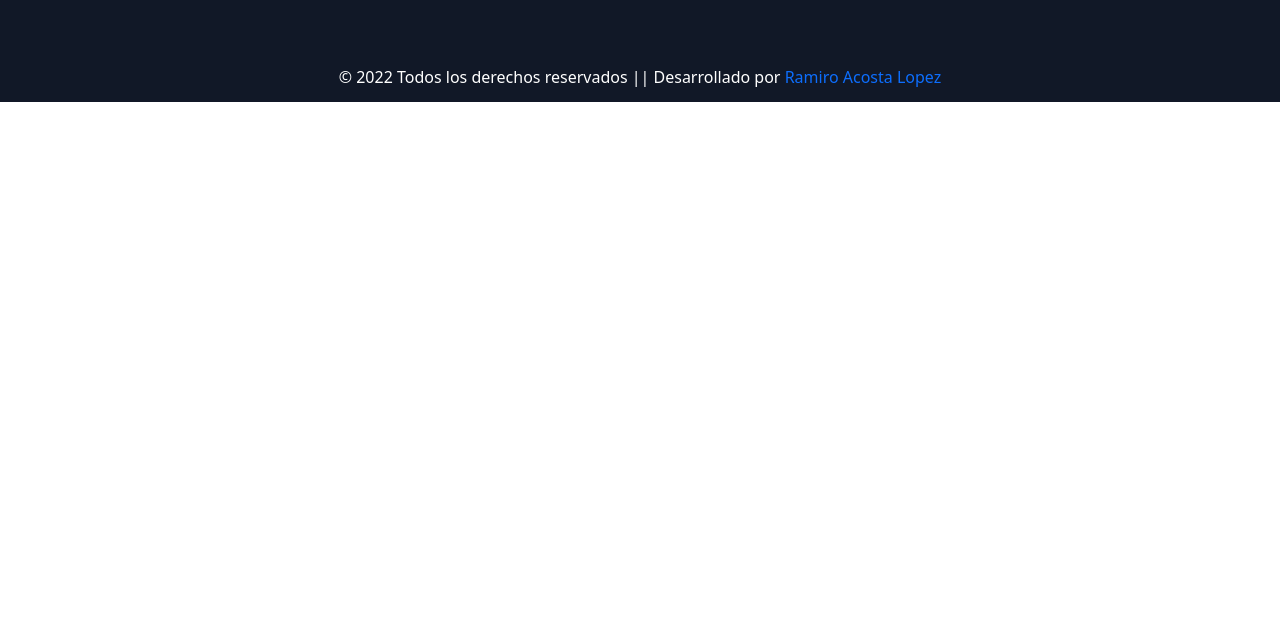
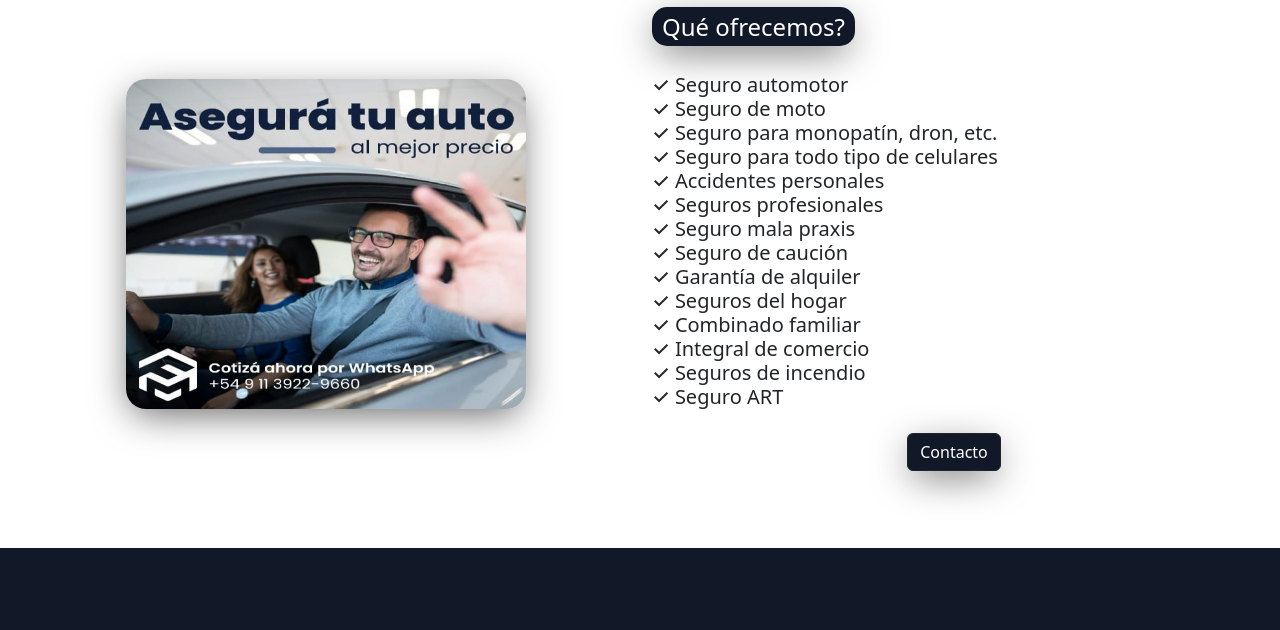
Before and after one commit to ramiroacosta/gestoriamundel, a plain HTML site: page pages/servicios.html in a window 1280 px wide. Shown: the part 1056-1686 px from the top of the page. Before the commit the page ends 1166 px from the top, so only its background shows below. Drawn offline with nearby package versions, Linux system fonts and the light colour scheme.

Commit message:
cambios seguros

```diff
--- a/css/main.css
+++ b/css/main.css
@@ -161,7 +161,34 @@
     background-color: #111827;
     color: white;
 }
-
+.estilosSeguroscol1 {
+    height: 38rem;
+}
+.estilosSeguroscol1 img {
+    height: 330px;
+    width: 400px;
+    border-radius: 20px;
+    box-shadow: -1px 10px 38px -6px rgba(0,0,0,0.63);
+    -webkit-box-shadow: -1px 10px 38px -6px rgba(0,0,0,0.63);
+    -moz-box-shadow: -1px 10px 38px -6px rgba(0,0,0,0.63);
+}
+.estilosSegurosrow {
+    padding: 0;
+    height: fit-content;
+}
+.estilosMargin h1 {
+    margin-top: 2rem;
+    margin-bottom: 2rem;
+}
+.botonMainseguros {
+    margin-bottom: 20px;
+}
+.btn-dark {
+    background-color: #111827;
+    box-shadow: -1px 10px 38px -6px rgba(0,0,0,0.63);
+    -webkit-box-shadow: -1px 10px 38px -6px rgba(0,0,0,0.63);
+    -moz-box-shadow: -1px 10px 38px -6px rgba(0,0,0,0.63);
+}
 /* estilos nosotros html */
 .estilosH1 {
     margin-top: 20px;
@@ -232,6 +259,10 @@
     }
     .row {
         padding: 0;
+        margin-top: 20px;
+    }
+    .padingRownos2 {
+        padding: 10px;
     }
     .estilosCol2 {
         height: fit-content;
@@ -263,9 +294,20 @@
     }
     .estilosColparr {
         height: 20rem;
+
+    }
+    .estilosColparr p {
+        padding: 10px;
     }
     .estilosMapa {
         width: 300px;
         height: 300px;
     }
+    .estilosSeguroscol1 img {
+        height: 230px;
+        width: 310px;
+    }
+    .estilosSeguroscol1 {
+        height: 20rem;
+    }
 }
--- a/pages/servicios.html
+++ b/pages/servicios.html
@@ -51,7 +51,7 @@
         </div>
 
         <div class="container-fluid">
-            <div class="text-center">
+            <div class="text-center estilosMargin">
                 <h1>
                     Servicios
                 </h1>
@@ -147,6 +147,49 @@
                 </div>
             </div
         </div>
+        <div class="estilosContainerseguros container-fluid">
+          <div class="text-center">
+            <h1>
+              Seguros
+            </h1>
+          </div>
+          <div class="row estilosSegurosrow row-cols-1 row-cols-md-2" id="tramites">
+
+              <div class="col estilosSeguroscol1 d-flex flex-column justify-content-center align-items-center">
+                  <img src="../img/seguros.jpeg" alt="">
+              </div>
+              <div class="col d-flex flex-column justify-content-center" >
+                      <p>
+                          <h4>
+                              <span class="estilosSpan">
+                                  Qué ofrecemos?
+                              </span>
+                          </h4>
+                          <h5>
+                              <br> ✓ Seguro automotor
+                              <br>✓ Seguro de moto
+                              <br>✓ Seguro para monopatín, dron, etc.
+                              <br>✓ Seguro para todo tipo de celulares
+                              <br>✓ Accidentes personales
+                              <br>✓ Seguros profesionales
+                              <br>✓ Seguro mala praxis
+                              <br>✓ Seguro de caución
+                              <br>✓ Garantía de alquiler
+                              <br>✓ Seguros del hogar
+                              <br>✓ Combinado familiar
+                              <br>✓ Integral de comercio
+                              <br>✓ Seguros de incendio
+                              <br>✓ Seguro ART
+                          </h5>
+                      </p>
+                      <div class="botonMainseguros animate__animated animate__backInUp text-center">
+                        <a href="https://wa.me/+541139229660">
+                          <button type="button" class="btn btn-dark">Contacto</button>
+                        </a>
+                      </div>
+              </div>
+          </div>
+        </div>
     </main>
   <footer class="estilosFooter" id="contacto">
       <div class="container-fluid estilosFooter1">
```
Also changed, not shown: index.html (+1 -1 lines), pages/nosotros.html (+1 -1 lines), img/seguros.jpeg (added).
